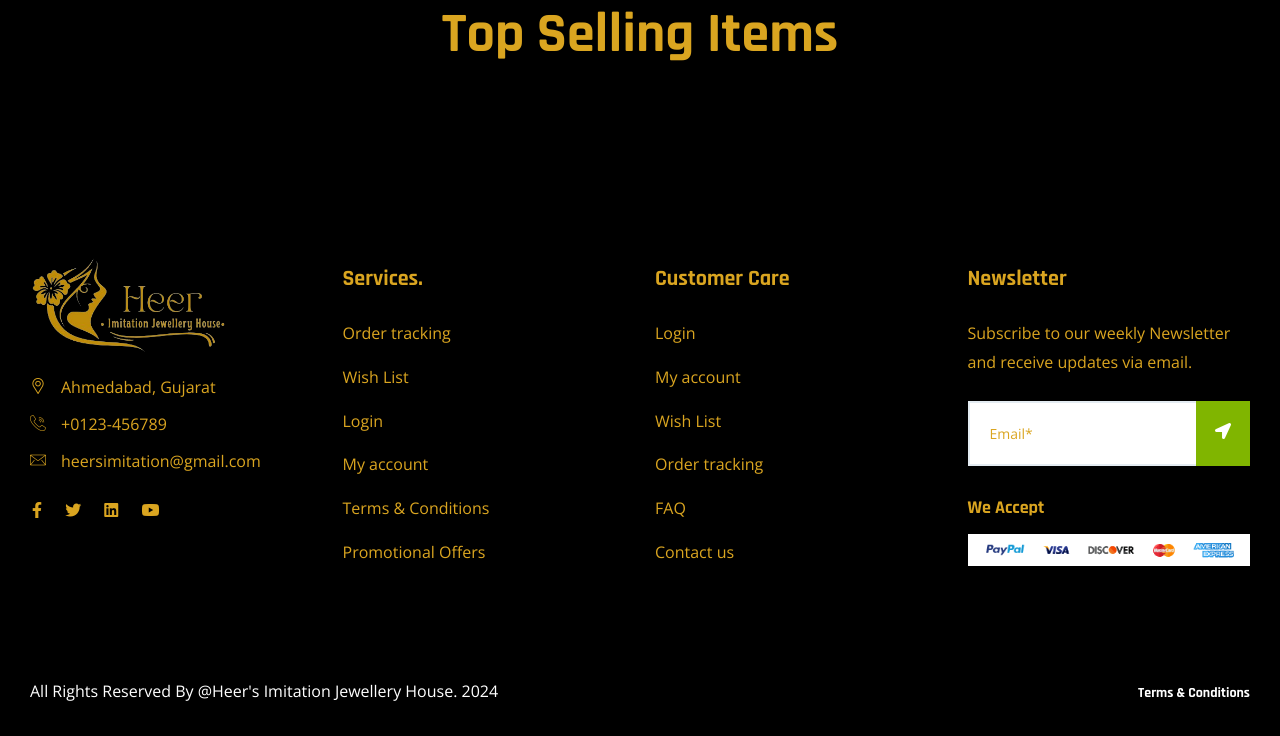
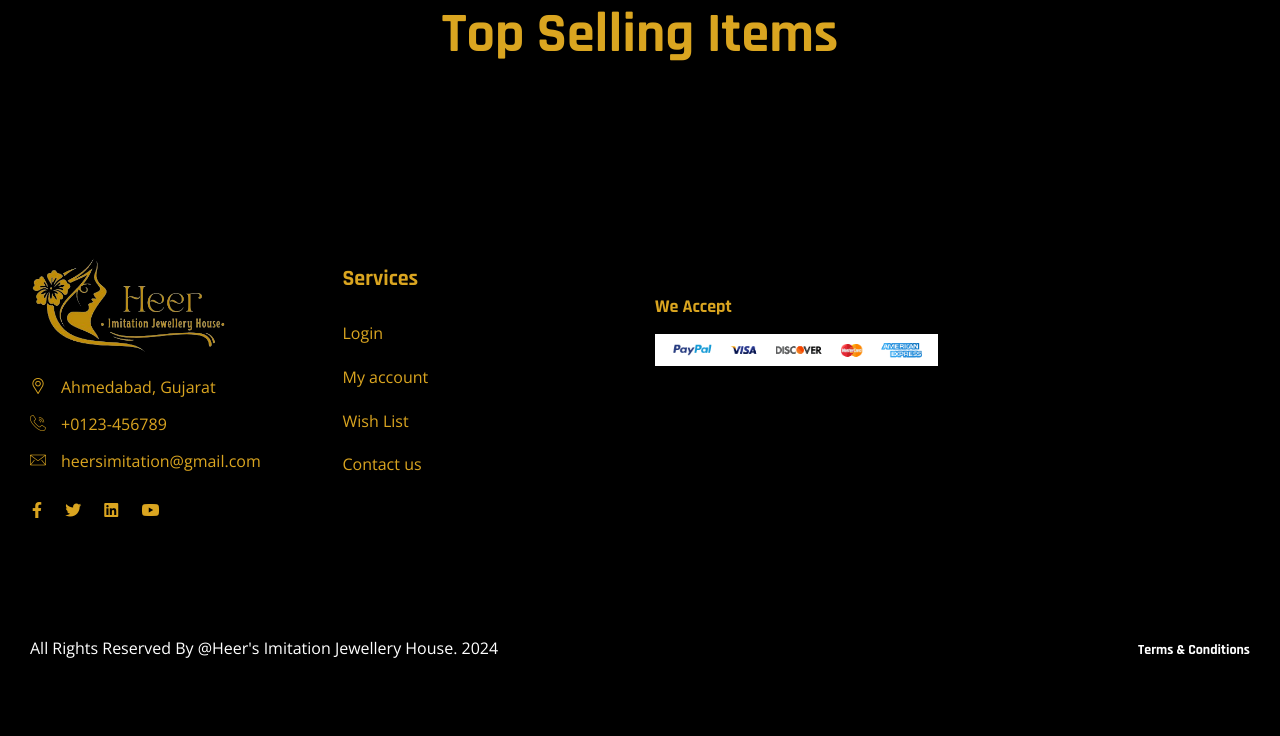
Before and after one commit to heersimitation0810/heersimitation, a Laravel app: page /phpmail/ in a window 1280 px wide. Shown: the part 1397-2133 px from the top of the page. After the commit the page ends 2055 px from the top, so only its background shows below. Run offline with Laravel 8, Linux system fonts and the light colour scheme; data that the repository does not hold is empty; some web fonts are replaced.

Commit message:
footer file change

```diff
--- a/footer.php
+++ b/footer.php
@@ -49,46 +49,19 @@
                     </div>
                     <div class="col-xl-3 col-md-6 col-sm-6 col-12">
                         <div class="footer-widget footer-menu-widget clearfix">
-                            <h4 class="footer-title">Services.</h4>
+                            <h4 class="footer-title">Services</h4>
                             <div class="footer-menu">
                                 <ul>
-                                    <li><a href="order-tracking.html">Order tracking</a></li>
-                                    <li><a href="wishlist.html">Wish List</a></li>
-                                    <li><a href="login.html">Login</a></li>
-                                    <li><a href="account.html">My account</a></li>
-                                    <li><a href="about.html">Terms & Conditions</a></li>
-                                    <li><a href="about.html">Promotional Offers</a></li>
-                                </ul>
-                            </div>
-                        </div>
-                    </div>
-                    <div class="col-xl-3 col-md-6 col-sm-6 col-12">
-                        <div class="footer-widget footer-menu-widget clearfix">
-                            <h4 class="footer-title">Customer Care</h4>
-                            <div class="footer-menu">
-                                <ul>
-                                    <li><a href="login.html">Login</a></li>
-                                    <li><a href="account.html">My account</a></li>
-                                    <li><a href="wishlist.html">Wish List</a></li>
-                                    <li><a href="order-tracking.html">Order tracking</a></li>
-                                    <li><a href="faq.html">FAQ</a></li>
-                                    <li><a href="contact.html">Contact us</a></li>
+                                    <li><a href="login.php">Login</a></li>
+                                    <li><a href="account.php">My account</a></li>
+                                    <li><a href="wishlist.php">Wish List</a></li>
+                                    <li><a href="contact.php">Contact us</a></li>
                                 </ul>
                             </div>
                         </div>
                     </div>
                     <div class="col-xl-3 col-md-6 col-sm-12 col-12">
                         <div class="footer-widget footer-newsletter-widget">
-                            <h4 class="footer-title">Newsletter</h4>
-                            <p>Subscribe to our weekly Newsletter and receive updates via email.</p>
-                            <div class="footer-newsletter">
-                                <form action="#">
-                                    <input type="email" name="email" placeholder="Email*">
-                                    <div class="btn-wrapper">
-                                        <button class="theme-btn-1 btn" type="submit"><i class="fas fa-location-arrow"></i></button>
-                                    </div>
-                                </form>
-                            </div>
                             <h5 class="mt-30">We Accept</h5>
                             <img src="img/icons/payment-4.png" alt="Payment Image">
                         </div>
```
